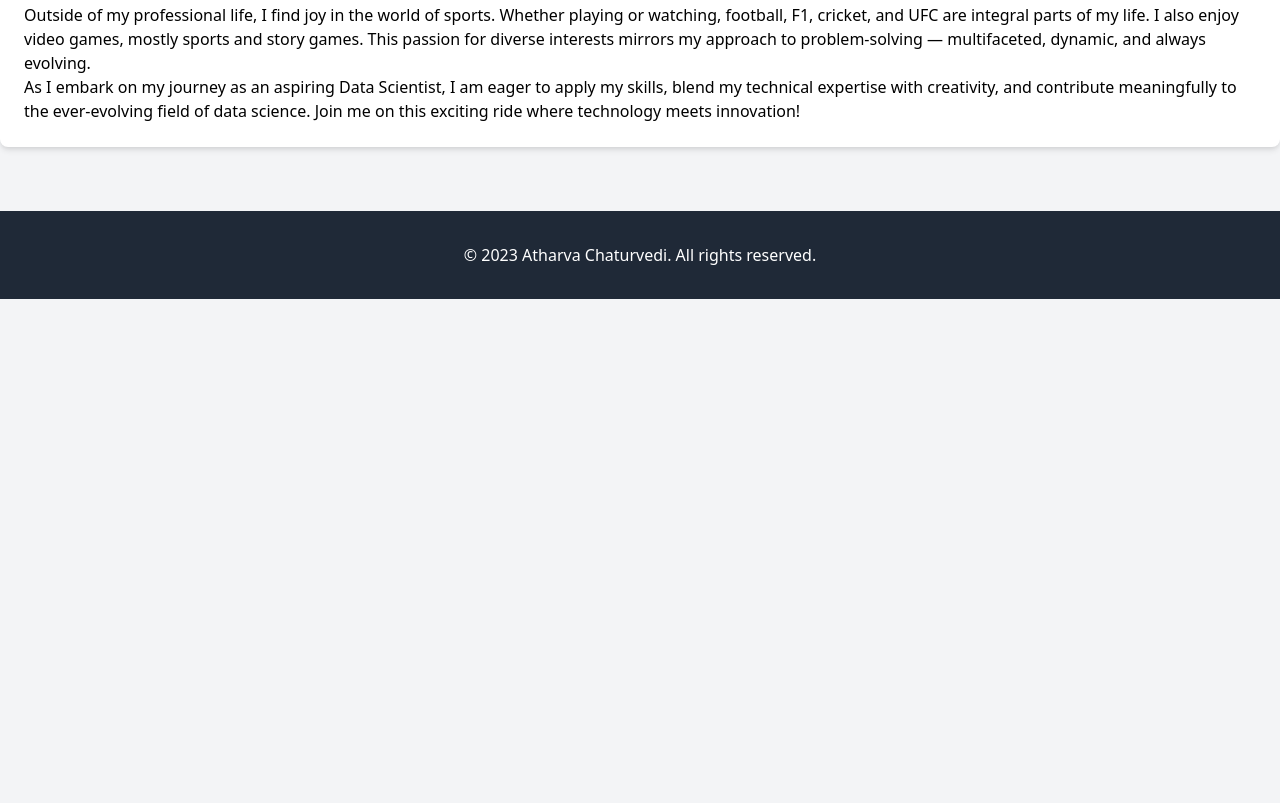
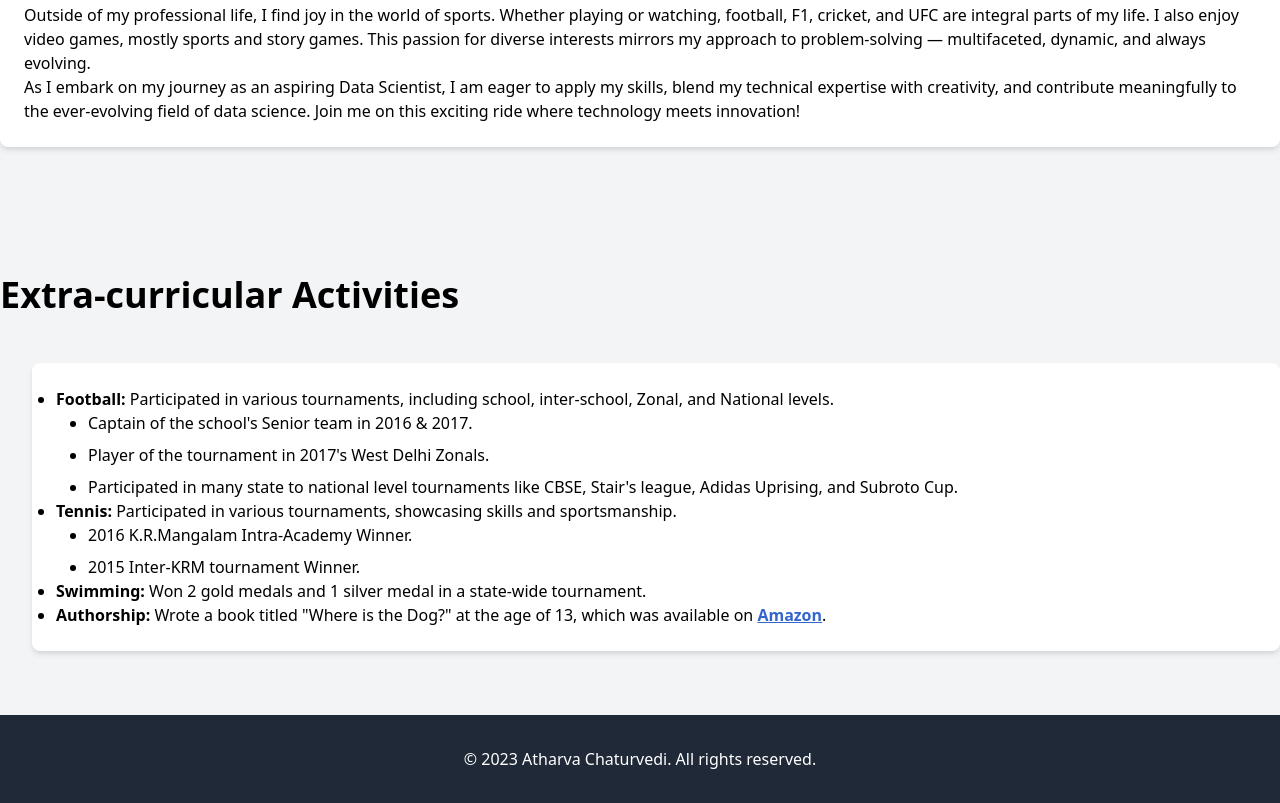
Before and after one commit to AtharvaChaturvedi01/AtharvaChaturvedi01.github.io, a plain HTML site: page index.html in a window 1280 px wide. Shown: the part 749-1552 px from the top of the page. Before the commit the page ends 1048 px from the top, so only its background shows below. Drawn offline with nearby package versions, Linux system fonts and the light colour scheme.

Commit message:
Update index.html
Added a section for extra-curricular activities under About Me section.

```diff
--- a/index.html
+++ b/index.html
@@ -21,7 +21,7 @@
                     <a href="/index.html" class="hover:text-gray-300 mr-4">Home</a>
                     <a href="/experience.html" class="hover:text-gray-300 mr-4">Experience</a>
                     <a href="/projects.html" class="hover:text-gray-300 mr-4">Projects</a>
-                    <a href="/contact.html" class="hover:text-gray-300">Contact Me</a>
+                    <a href="/contact.html" class="hover:text-gray-300">Contact</a>
                 </div>
             </div>
         </div>
@@ -62,6 +62,52 @@
         </div>
     </section>
 
+
+<!-- Extra-curricular Activities Section -->
+<section id="extracurricular" class="py-16">
+     <div class="container mx-auto">
+        <h2 class="text-4xl font-bold mb-12">Extra-curricular Activities</h2>
+
+        <!-- Unordered List for Achievements -->
+        <ul class="list-disc ml-8 space-y-4">
+         <div class="bg-white p-6 rounded-lg shadow-md">
+            <!-- Football Achievements -->
+            <li>
+                <strong>Football:</strong> Participated in various tournaments, including school, inter-school, Zonal, and National levels.
+                <ul class="list-disc ml-8 space-y-2">
+                    <li>Captain of the school's Senior team in 2016 & 2017.</li>
+                    <li>Player of the tournament in 2017's West Delhi Zonals.</li>
+                    <li>Participated in many state to national level tournaments like CBSE, Stair's league, Adidas Uprising, and Subroto Cup.</li>
+                </ul>
+            </li>
+
+            <!-- Tennis Achievements -->
+            <li>
+                <strong>Tennis:</strong> Participated in various tournaments, showcasing skills and sportsmanship.
+                <ul class="list-disc ml-8 space-y-2">
+                    <li>2016 K.R.Mangalam Intra-Academy Winner.</li>
+                    <li>2015 Inter-KRM tournament Winner.</li>
+                </ul>
+            </li>
+
+            <!-- Swimming Achievements -->
+            <li>
+                <strong>Swimming:</strong> Won 2 gold medals and 1 silver medal in a state-wide tournament.
+            </li>
+
+            <!-- Authoring a Book Achievement -->
+            <li>
+                <strong>Authorship:</strong> Wrote a book titled "Where is the Dog?" at the age of 13, which was available on <a href="https://www.amazon.com/your-book-url" target="_blank" rel="noopener noreferrer" style="color: #3366cc; font-weight: bold; text-decoration: underline;">Amazon</a>.
+            </li>
+        </ul>
+     </div>
+    </div>
+</section>
+
+
+
+
+
     <!-- Footer Section -->
     <footer class="bg-gray-800 text-white text-center py-8">
         <div class="container mx-auto">
```
